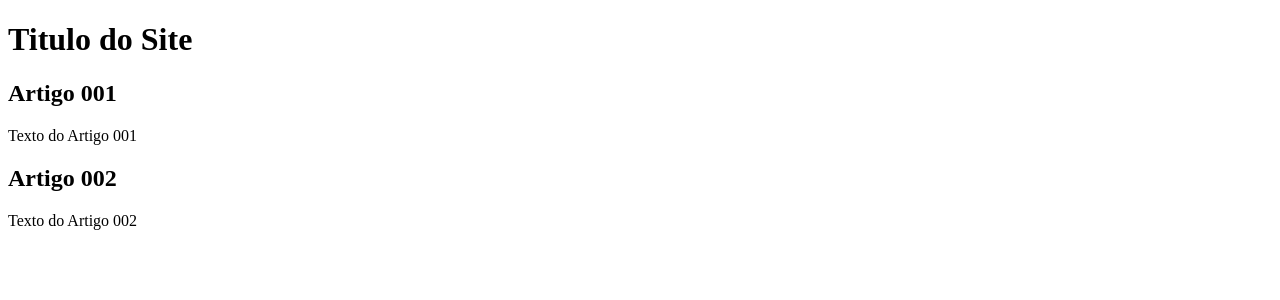
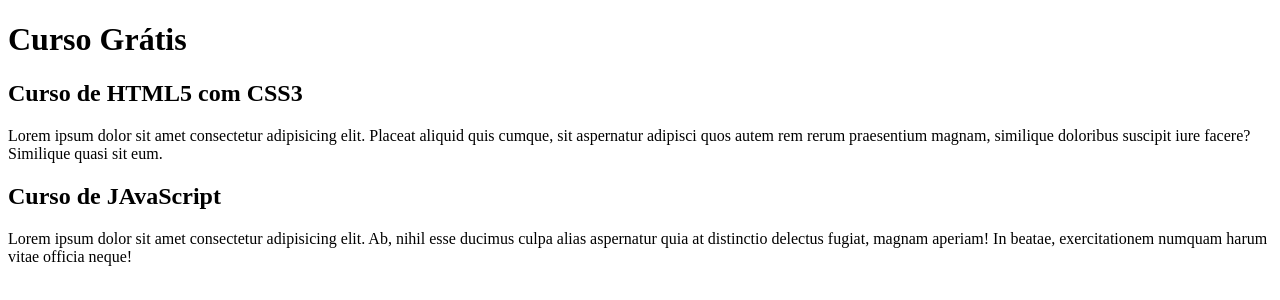
Before and after one commit to Vinicius-Reis-da-Silva/projeto-site-ex, a plain HTML site: page index.html in a window 1280 px wide. Drawn offline with Linux system fonts and the light colour scheme.

Commit message:
comecei a escreve o conteudo

```diff
--- a/index.html
+++ b/index.html
@@ -8,15 +8,15 @@
 <body>
     <main>
         <header>
-            <h1>Titulo do Site</h1>
+            <h1>Curso Grátis</h1>
         </header>
         <article>
-            <h2>Artigo 001</h2>
-            <p>Texto do Artigo 001</p>
+            <h2>Curso de HTML5 com CSS3</h2>
+            <p>Lorem ipsum dolor sit amet consectetur adipisicing elit. Placeat aliquid quis cumque, sit aspernatur adipisci quos autem rem rerum praesentium magnam, similique doloribus suscipit iure facere? Similique quasi sit eum.</p>
         </article>
         <article>
-            <h2>Artigo 002</h2>
-            <p>Texto do Artigo 002</p>
+            <h2>Curso de JAvaScript</h2>
+            <p>Lorem ipsum dolor sit amet consectetur adipisicing elit. Ab, nihil esse ducimus culpa alias aspernatur quia at distinctio delectus fugiat, magnam aperiam! In beatae, exercitationem numquam harum vitae officia neque!</p>
         </article>
     </main>
 </body>
```
